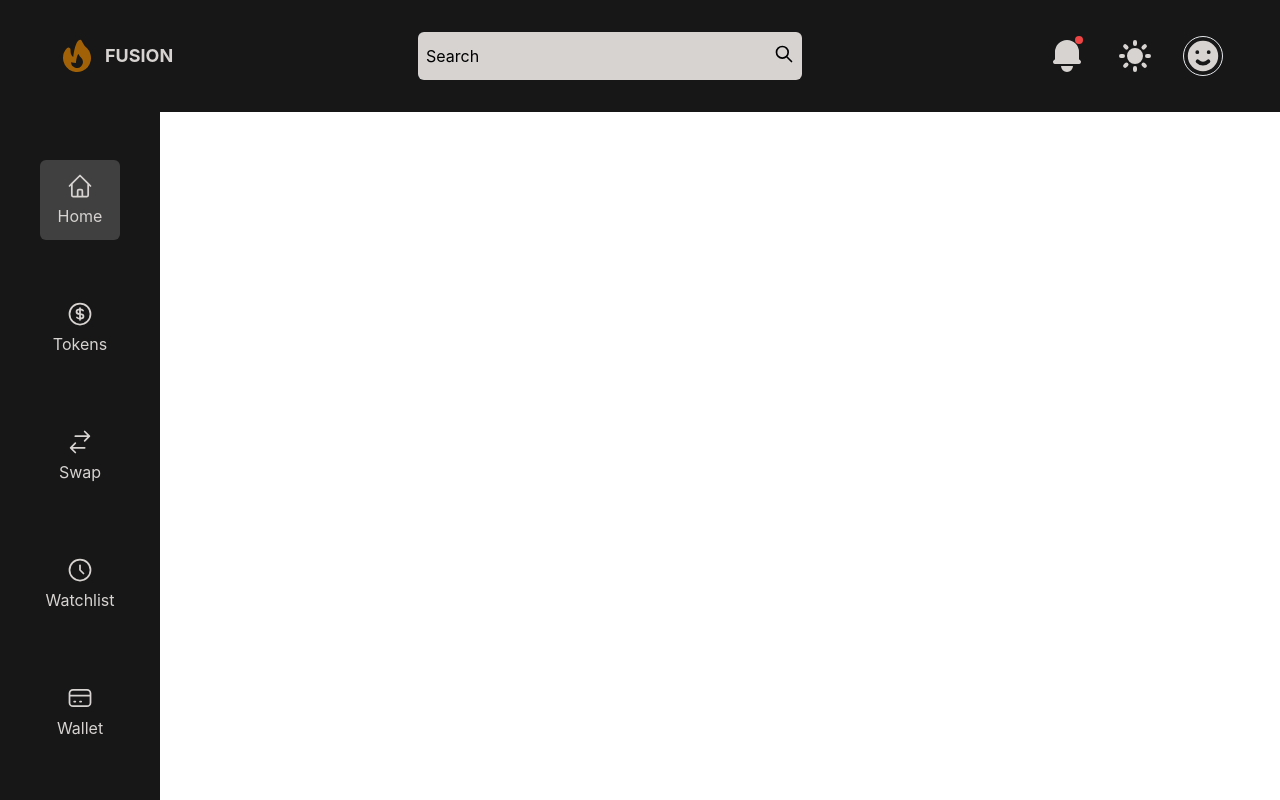
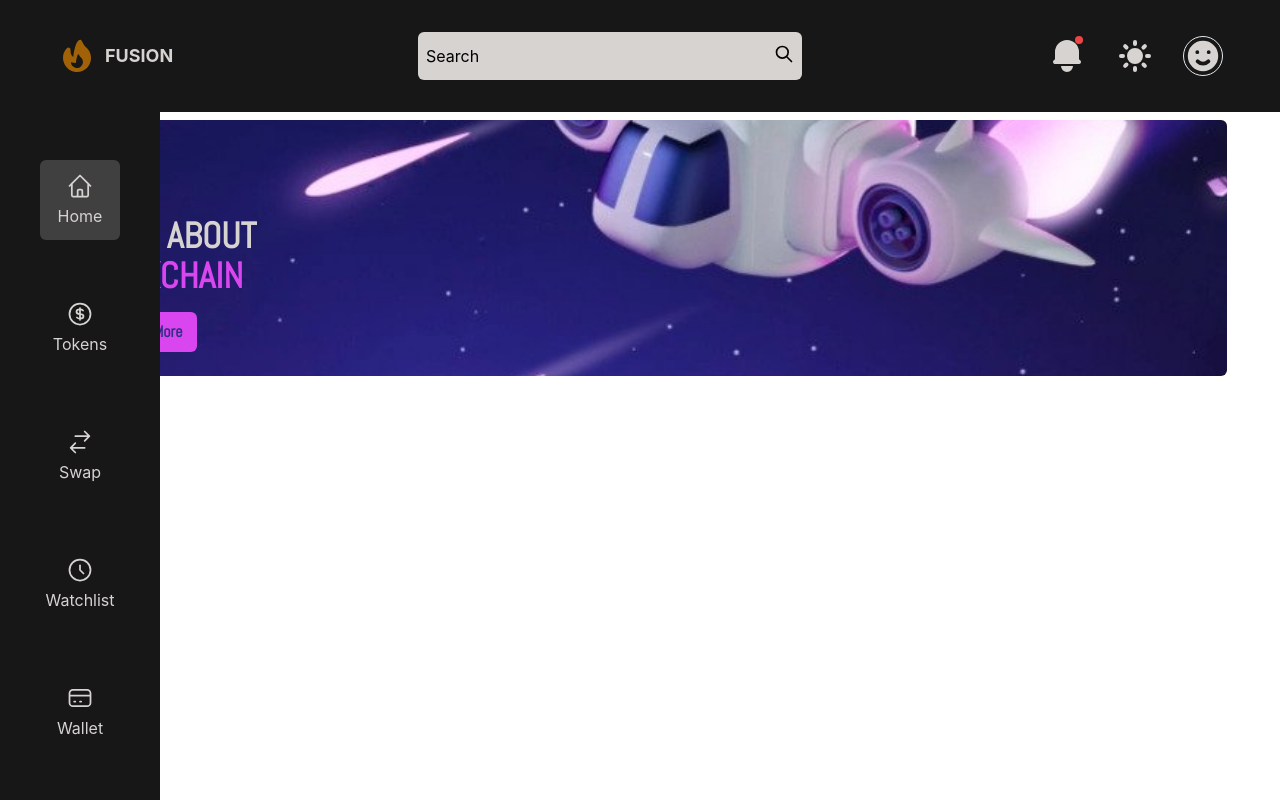
Before and after one commit to cajr11/fusion-cryptoapp-reactjs, a React (Create React App) app: page / in a window 1280 px wide. Built offline with nearby package versions, Linux system fonts and the light colour scheme.

Commit message:
poster component created

```diff
--- a/src/components/UI/Header.js
+++ b/src/components/UI/Header.js
@@ -12,7 +12,7 @@ const Header = () => {
     <header className='w-full h-20 bg-neutral-900 md:h-28 flex items-center justify-between px-5 md:px-1'>
         <div className='flex w-full justify-between md:w-11/12  md:mx-auto'>
           <div className='flex items-center space-x-2'>
-              <FireIcon className='h-10 text-yellow-700' />
+              <FireIcon className='h-10 text-yellow-700 cursor-pointer' />
               <h1 className='hidden text-stone-300 font-bold text-lg md:inline-block'>FUSION</h1>
           </div>
 
--- a/src/components/header/Notifications.js
+++ b/src/components/header/Notifications.js
@@ -3,7 +3,7 @@ import { BellIcon } from '@heroicons/react/solid'
 
 const Notifications = () => {
   return (
-    <div className='flex items-center'>
+    <div className='flex items-center cursor-pointer'>
       <div className='relative h-10'>
         <BellIcon className='h-10 text-stone-300'/>
         <span className='absolute bg-red-500 top-0 h-2 w-2 rounded-full right-1'></span>
--- a/src/components/header/SignIn.js
+++ b/src/components/header/SignIn.js
@@ -3,7 +3,7 @@ import React from 'react';
 
 const Profile = ({ icon }) => {
   return (
-    <div className='h-10 w-10 border rounded-full flex items-center text-stone-300'>
+    <div className='h-10 w-10 border rounded-full flex items-center text-stone-300 cursor-pointer'>
       <EmojiHappyIcon className='h-10' />
     </div>
   )
--- a/src/components/header/Theme.js
+++ b/src/components/header/Theme.js
@@ -13,7 +13,7 @@ const Theme = () => {
     }
 
   return (
-      <div className='flex items-center'>
+      <div className='flex items-center cursor-pointer'>
         {dayMode && <SunIcon className='h-10 text-stone-300' onClick={nightModeHandler} />}
         {!dayMode && <MoonIcon className='h-9 text-stone-300 rotate-moon' onClick={dayModeHandler} />}
       </div>
--- /dev/null
+++ b/src/components/home/Poster.js
@@ -0,0 +1,14 @@
+import React from 'react'
+
+const Poster = () => {
+  return (
+    <div className='learn-blockchain w-full h-64 rounded-md relative'>
+        <p className='text-stone-300 text-4xl w-56 font-bold absolute top-24 left-4'>LEARN ABOUT
+            <span className='text-fuchsia-500'> BLOCKCHAIN</span>
+        </p>
+        <a className='absolute w-24 h-10 bg-fuchsia-500 flex items-center justify-center rounded-md top-48 left-12 cursor-pointer text-indigo-900 font-bold'>Learn More</a>
+    </div>
+  )
+}
+
+export default Poster;
--- a/src/pages/Home.js
+++ b/src/pages/Home.js
@@ -1,8 +1,14 @@
 import React from 'react';
+import Poster from '../components/home/Poster';
 
 const Home = () => {
   return (
-    <div>Hey</div>
+    <>
+      <div className='w-11/12 mx-auto mt-2'>
+        <Poster />
+
+      </div>
+    </>
   )
 }
 
--- a/src/styles/index.css
+++ b/src/styles/index.css
@@ -1,3 +1,5 @@
+@import url('https://fonts.googleapis.com/css2?family=Abel&display=swap');
+
 body {
   margin: 0;
   padding: 0;
@@ -6,12 +8,15 @@ body {
     sans-serif;
   -webkit-font-smoothing: antialiased;
   -moz-osx-font-smoothing: grayscale;
+
 }
 
 code {
   font-family: source-code-pro, Menlo, Monaco, Consolas, "Courier New",
     monospace;
 }
+
+
 
 @tailwind base;
 @tailwind components;
@@ -30,4 +35,12 @@ code {
   .rotate-moon{
     transform: rotate(42deg)
   }
+
+  .learn-blockchain {
+    background-image: url("../assets/spaceship.jpg");
+    background-size: cover;
+    background-repeat: no-repeat;
+    background-position: center;
+    font-family: 'Abel', sans-serif;
+  }
 }
```
Also changed, not shown: src/assets/rocket.jpeg (added), src/assets/spaceship.jpg (added).
